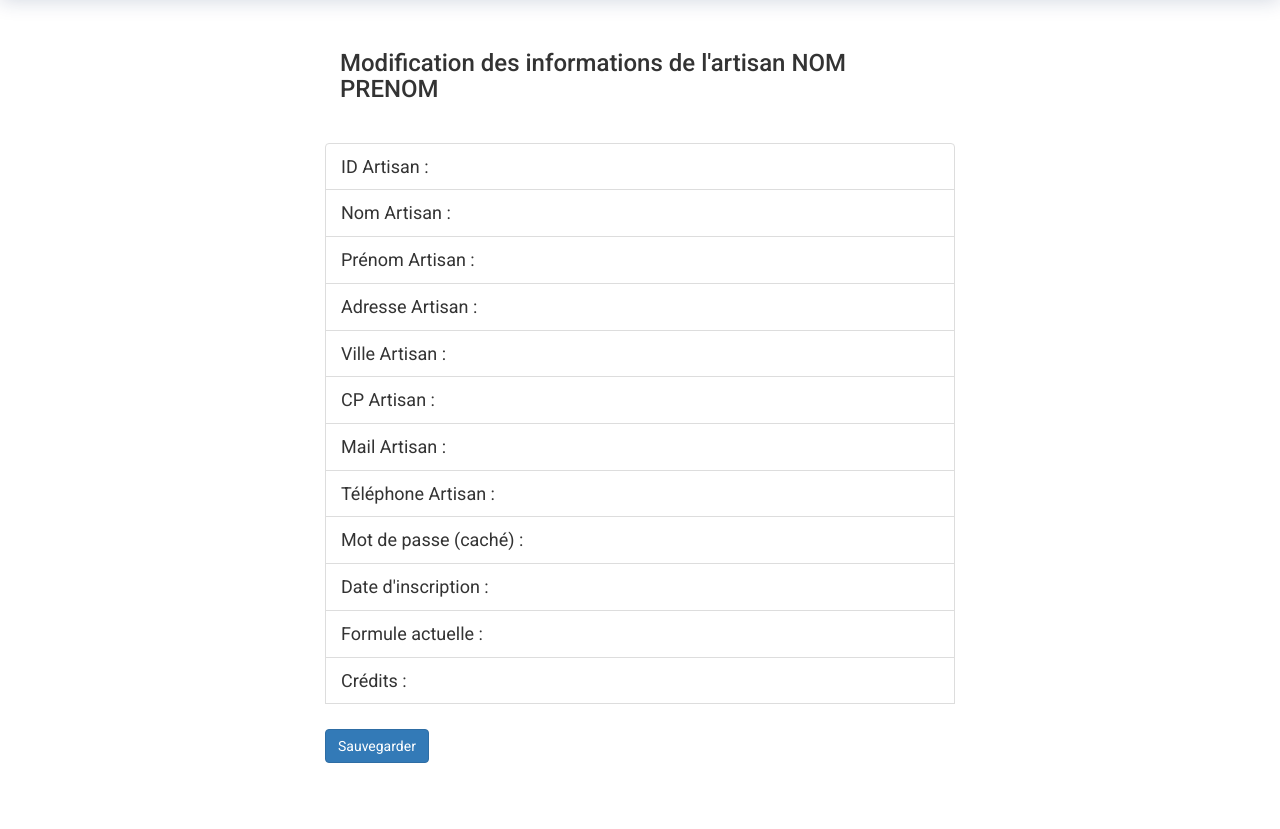
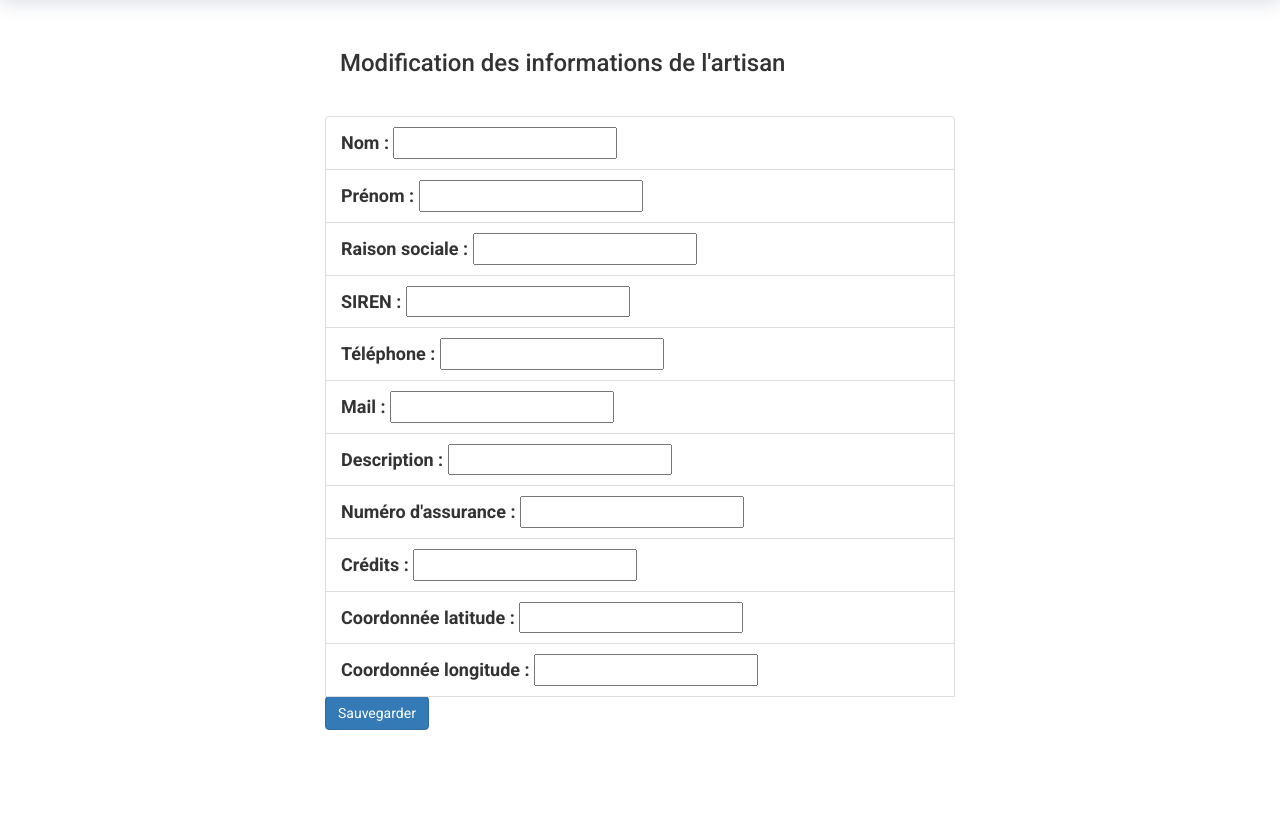
Before and after one commit to quentinEpsi/Stage_Symfony, a Symfony app: template templates/admin/adminmodifprestataire/index.html.twig in a window 1280 px wide. Shown: the part 101-930 px from the top of the page. After the commit the page ends 831 px from the top, so only its background shows below. Run offline with Twig, Linux system fonts and the light colour scheme; the template is opened without the code that fills it, so the values that code supplies are empty; some libraries are stand-ins or nearby versions.

Commit message:
push corentin

```diff
--- a/templates/admin/admindemandesdetail/index.html.twig
+++ b/templates/admin/admindemandesdetail/index.html.twig
@@ -22,10 +22,11 @@
                             <li class="list-group-item">Description : {{ infoClient.descriptionSup }}</li>
                             <li class="list-group-item">Date de proposition : {{ infoClient.dateProposition|date('d/m/Y') }}</li>
                             <li class="list-group-item">Date de réalisation : {{ infoClient.dateRealisation|date('d/m/Y h:m') }}</li>
-                            <li class="list-group-item">État d'avancement : {{ infoClient.etatAvancement }}</li>
+                            <li class="list-group-item">État d'avancement : {{ infoClient.etatAvancement }}</li><br>
                             {% for artisan in infoArtisans %}
-                                <li class="list-group-item">Artisan ayant visualisé la demande : <a href="{{ path('adminprestatairedetail', {id: artisan.idArtisan}) }}">{{ artisan.nom }} {{ artisan.prenom }}</a></li>
+                                <li class="list-group-item">Artisan ayant visualisé la demande : <a href="{{ path('adminprestatairedetail', {id: infoArtisans.idArtisan}) }}">{{ infoArtisans.nom }} {{ infoArtisans.prenom }}</a></li>
                             {% endfor %}
+                            <a href="{{ path('adminmodifdemandes', {id: infoClient.idClient}) }}"><input type="submit" class="btn btn-primary" value="Modifier les informations"> </a><br><br>
                         </ul>
                     </div>
                 </div>
--- a/templates/admin/adminmodifprestataire/index.html.twig
+++ b/templates/admin/adminmodifprestataire/index.html.twig
@@ -4,25 +4,35 @@
 
 {% block body %}
     <div class="badge-center" style="margin: 0 auto; width: 600px; padding-top: 50px;">
-        <h3>Modification des informations de l'artisan NOM PRENOM</h3><br><br>
+        <h3>Modification des informations de l'artisan {{ artisans.nom }} {{ artisans.prenom }}</h3><br><br>
         <div class="badge-modif" style="font-size: 18px!important">
             <div class ="main-container">
                 <div class=" highlight" style="margin-left:0;">
                     <div class="row">
                         <ul class="list-group">
-                            <li class="list-group-item">ID Artisan : </li>
-                            <li class="list-group-item">Nom Artisan : </li>
-                            <li class="list-group-item">Prénom Artisan : </li>
-                            <li class="list-group-item">Adresse Artisan : </li>
-                            <li class="list-group-item">Ville Artisan : </li>
-                            <li class="list-group-item">CP Artisan : </li>
-                            <li class="list-group-item">Mail Artisan : </li>
-                            <li class="list-group-item">Téléphone Artisan : </li>
-                            <li class="list-group-item">Mot de passe (caché) : </li>
-                            <li class="list-group-item">Date d'inscription : </li>
-                            <li class="list-group-item">Formule actuelle : </li>
-                            <li class="list-group-item">Crédits : </li><br>
-                            <input type="submit" class="btn btn-primary" value="Sauvegarder"><br><br>
+                            <label class="list-group-item">Nom :
+                                <input type="text" value="{{ artisans.nom }}"></label>
+                            <label class="list-group-item">Prénom :
+                                <input type="text" value="{{ artisans.prenom }}"></label>
+                            <label class="list-group-item">Raison sociale :
+                                <input type="text" value="{{ artisans.raisonSociale }}"></label>
+                            <label class="list-group-item">SIREN :
+                                <input type="text" value="{{ artisans.siren }}"></label>
+                            <label class="list-group-item">Téléphone :
+                                <input type="text" value="{{ artisans.tel }}"></label>
+                            <label class="list-group-item">Mail :
+                                <input type="text" value="{{ artisans.mail }}"></label>
+                            <label class="list-group-item">Description :
+                                <input type="text" value="{{ artisans.description }}"></label>
+                            <label class="list-group-item">Numéro d'assurance :
+                                <input type="text" value="{{ artisans.numAssurance }}"></label>
+                            <label class="list-group-item">Crédits :
+                                <input type="text" value="{{ artisans.credit }}"></label>
+                            <label class="list-group-item">Coordonnée latitude :
+                                <input type="text" value="{{ artisans.coordonneeLatitude }}"></label>
+                            <label class="list-group-item">Coordonnée longitude :
+                                <input type="text" value="{{ artisans.coordonneeLongitude }}"></label>
+                            <a href="{{ path('adminprestatairedetail', {id: artisans.idArtisan}) }}"><input type="submit" class="btn btn-primary" value="Sauvegarder"></a>
                         </ul>
                     </div>
                 </div>
--- a/templates/admin/adminprestatairedetail/index.html.twig
+++ b/templates/admin/adminprestatairedetail/index.html.twig
@@ -24,7 +24,7 @@
                             <li class="list-group-item">Coordonnée latitude : {{ artisans.coordonneeLatitude }}</li>
                             <li class="list-group-item">Coordonnée longitude : {{ artisans.coordonneeLongitude }}</li>
                             <input type="submit" class="btn btn-primary" value="Réinitialiser le mot de passe"><br><br>
-                            <input type="submit" class="btn btn-primary" value="Modifier les informations"><br><br>
+                            <a href="{{ path('adminmodifprestataire', {id: artisans.idArtisan}) }}"><input type="submit" class="btn btn-primary" value="Modifier les informations"> </a><br><br>
                             <input type="submit" class="btn btn-primary" value="Supprimer le compte">
                         </ul>
                     </div>
```
Also changed, not shown: src/Controller/AdminmodifdemandesController.php (+21 -0 lines), src/Controller/AdminmodifprestataireController.php (+9 -3 lines), templates/admin/adminmodifdemandes/index.html.twig (+21 -9 lines).
